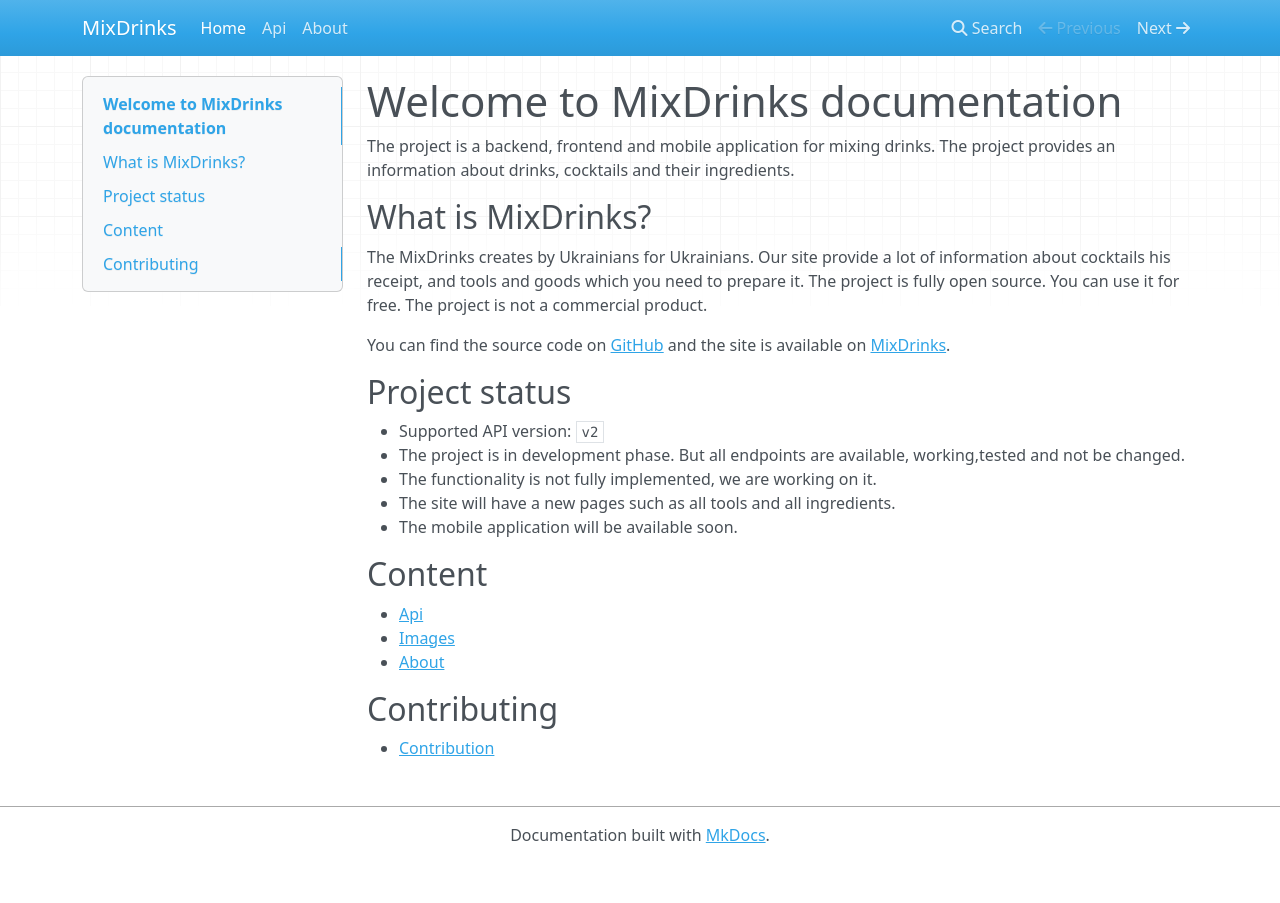
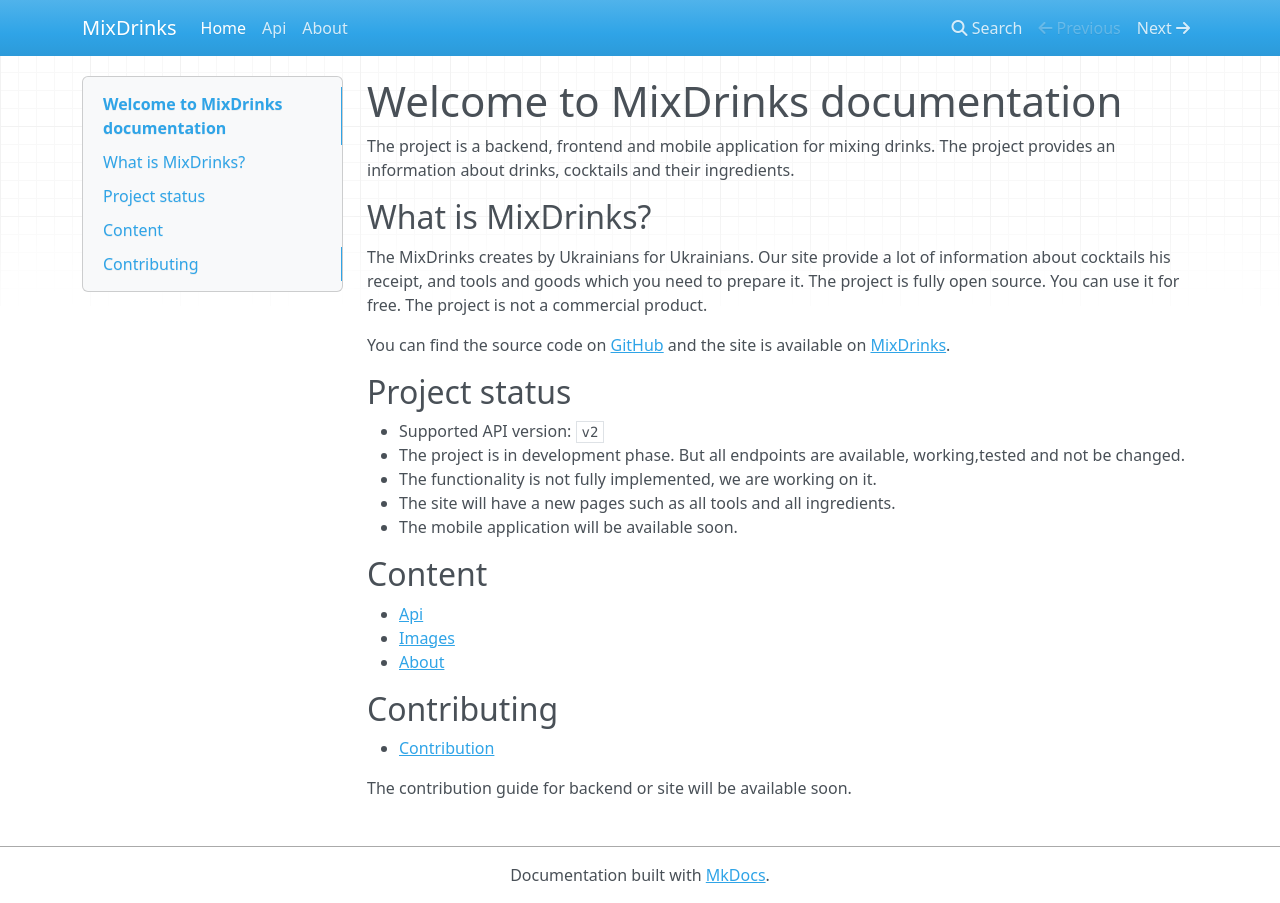
Before and after one commit to MixDrinks/docs, an MkDocs documentation site: the page built from docs/index.md, in a window 1280 px wide. Built offline with MkDocs 1.6.1, drawn with Linux system fonts in a browser that asks for light colours; nearby versions of some CDN libraries.

Commit message:
Fixed index.md

```diff
--- a/docs/index.md
+++ b/docs/index.md
@@ -29,3 +29,5 @@ on [MixDrinks](https://mixdrinks.org).
 ## Contributing
 
 * [Contribution](contribution.md)
+
+The contribution guide for backend or site will be available soon.
```
